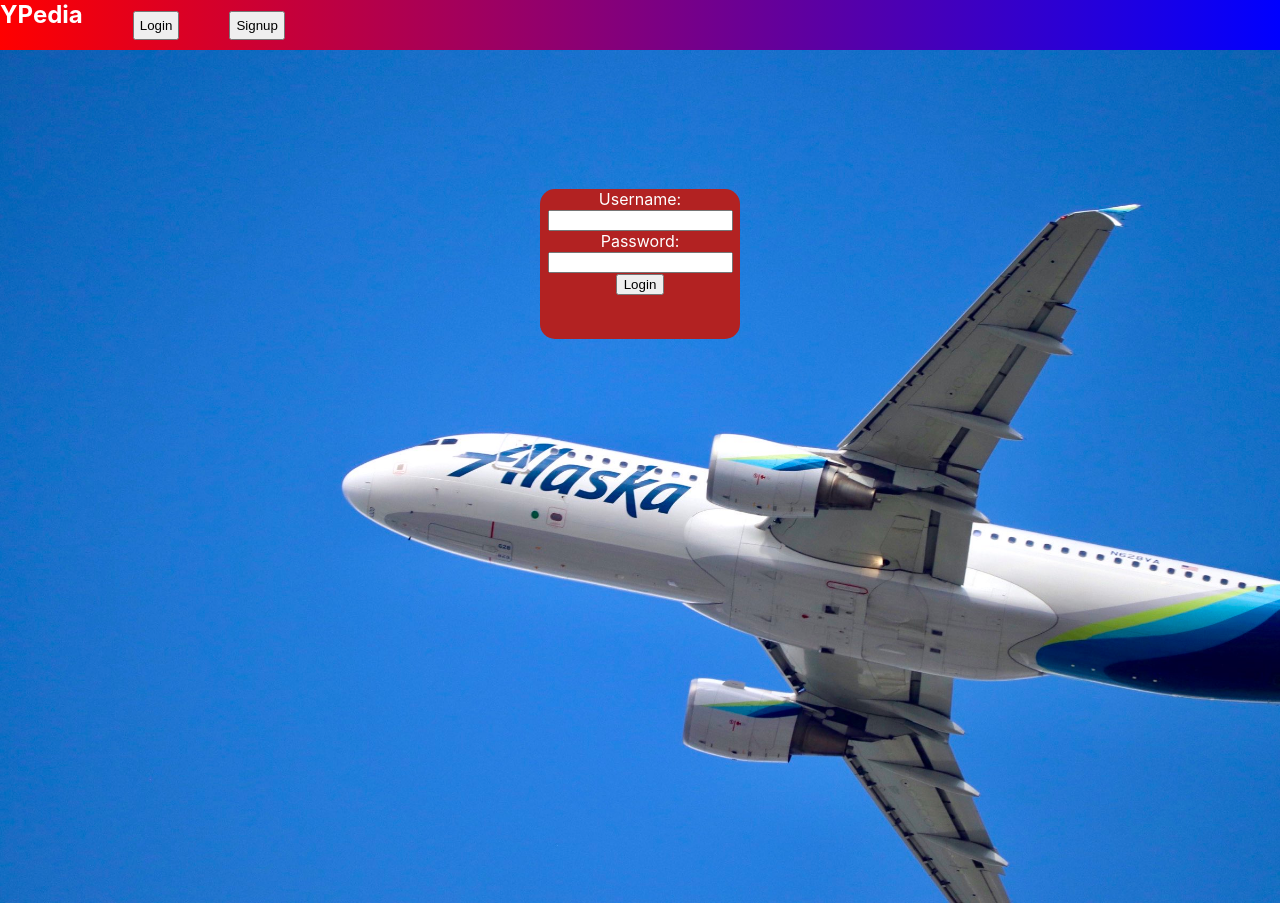
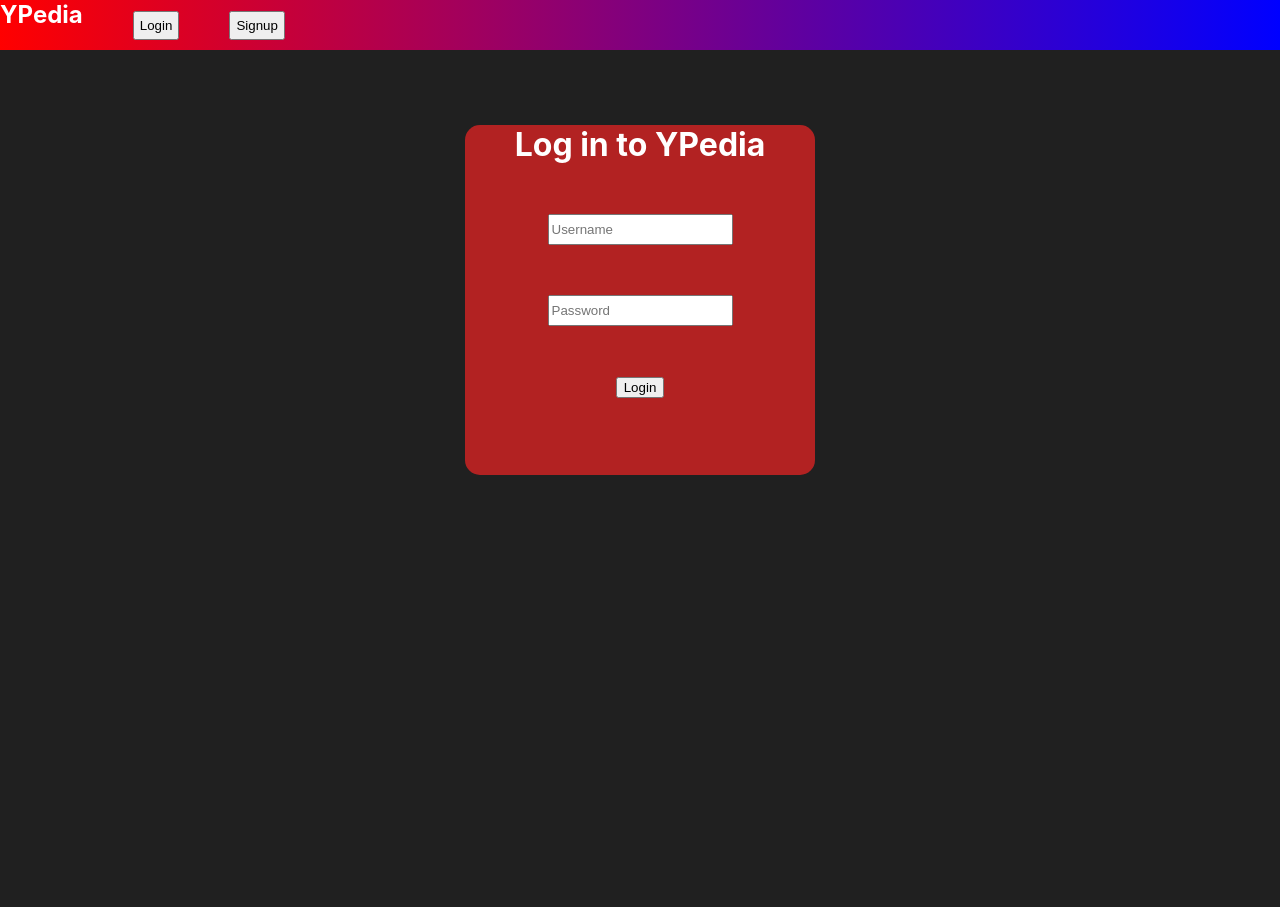
Before and after one commit to bcheung98/flight-booker, a React (Create React App) app: page /login in a window 1280 px wide. After the commit the page ends 800 px from the top, so only its background shows below. Built offline with nearby package versions, Linux system fonts and the light colour scheme.

Commit message:
Login page css

```diff
--- a/src/components/Login.js
+++ b/src/components/Login.js
@@ -22,11 +22,14 @@
     render() {
         return (
             <div className="login-page">
-                <img src={require("../assets/plane1.jpg").default} alt="plane" className="background-img" />
                 <form onSubmit={this.handleSubmit} className="login-container">
-                    Username: <input type="text" className="form-input" />
-                    <br />
-                    Password: <input type="password" className="form-input" />
+                    <h1>Log in to YPedia</h1>
+                    <div className="form-input-box">
+                        <input type="text" name="username" className="form-input" placeholder="Username" />
+                    </div>
+                    <div className="form-input-box">
+                        <input type="password" name="password" className="form-input" placeholder="Password" />
+                    </div>
                     <button className="form-input-button" type="submit">Login</button>
                 </form>
             </div>
--- a/src/css/Login.css
+++ b/src/css/Login.css
@@ -1,20 +1,23 @@
 .login-page {
+    text-align: center;
     position: relative;
-    text-align: center;
+    background-color: rgb(32, 32, 32);
 }
 
 .login-container {
     color: white;
     background-color: firebrick;
-    position: absolute;
-    top: 25%;
-    left: 50%;
-    transform: translate(-50%, -50%);
-    width: 200px;
-    height: 150px;
+    width: 350px;
+    height: 350px;
     border-radius: 15px;
+    margin: 0 auto;
+    margin-top: 75px;
 }
 
-.background-img {
-    width: 100%;
+.form-input-box {
+    margin: 50px;
 }
+
+.form-input {
+    height: 25px;
+}
--- a/src/index.css
+++ b/src/index.css
@@ -1,5 +1,6 @@
 body {
   margin: 0;
+  background-color: rgb(32, 32, 32);
   font-family: -apple-system, BlinkMacSystemFont, 'Segoe UI', 'Roboto', 'Oxygen',
     'Ubuntu', 'Cantarell', 'Fira Sans', 'Droid Sans', 'Helvetica Neue',
     sans-serif;
```
